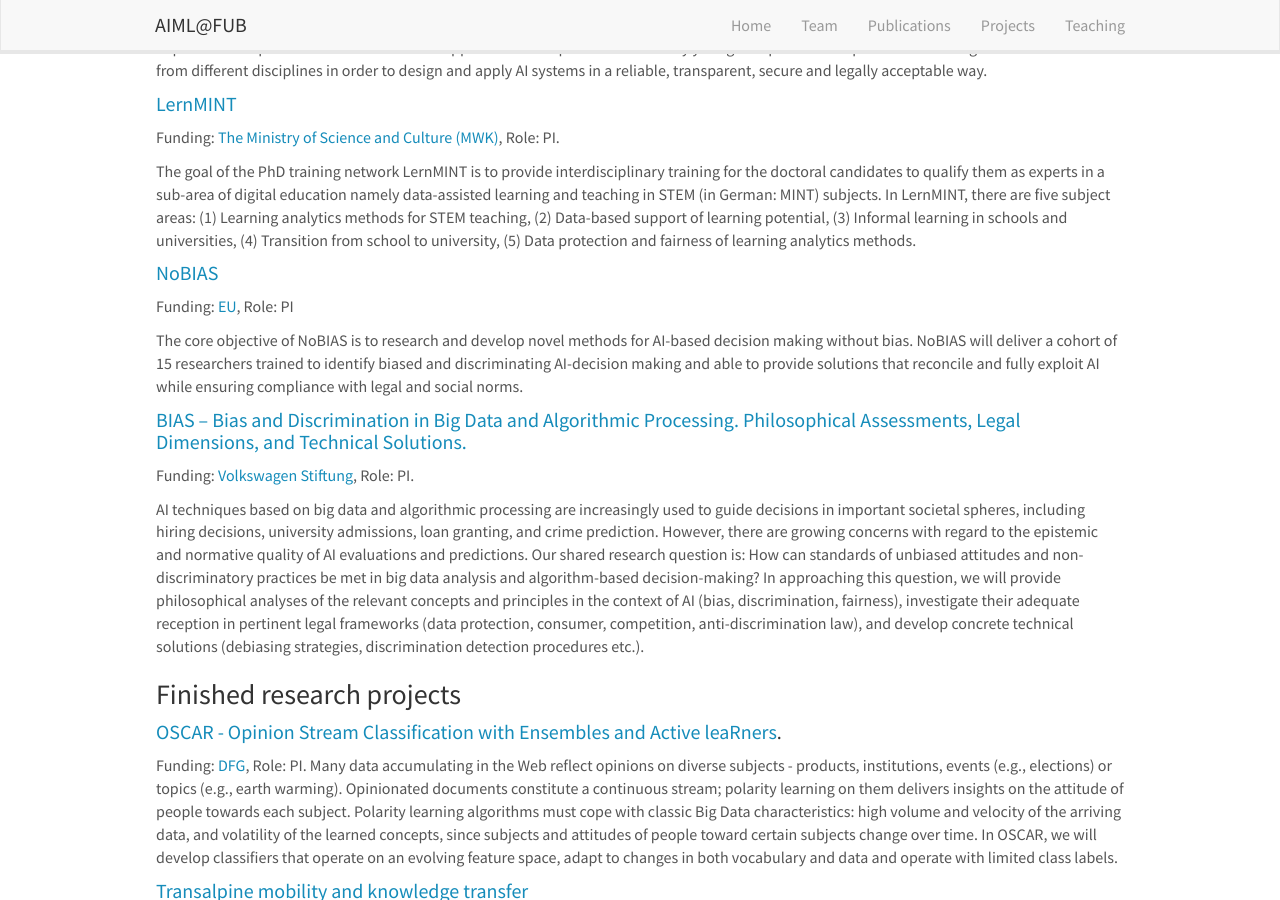
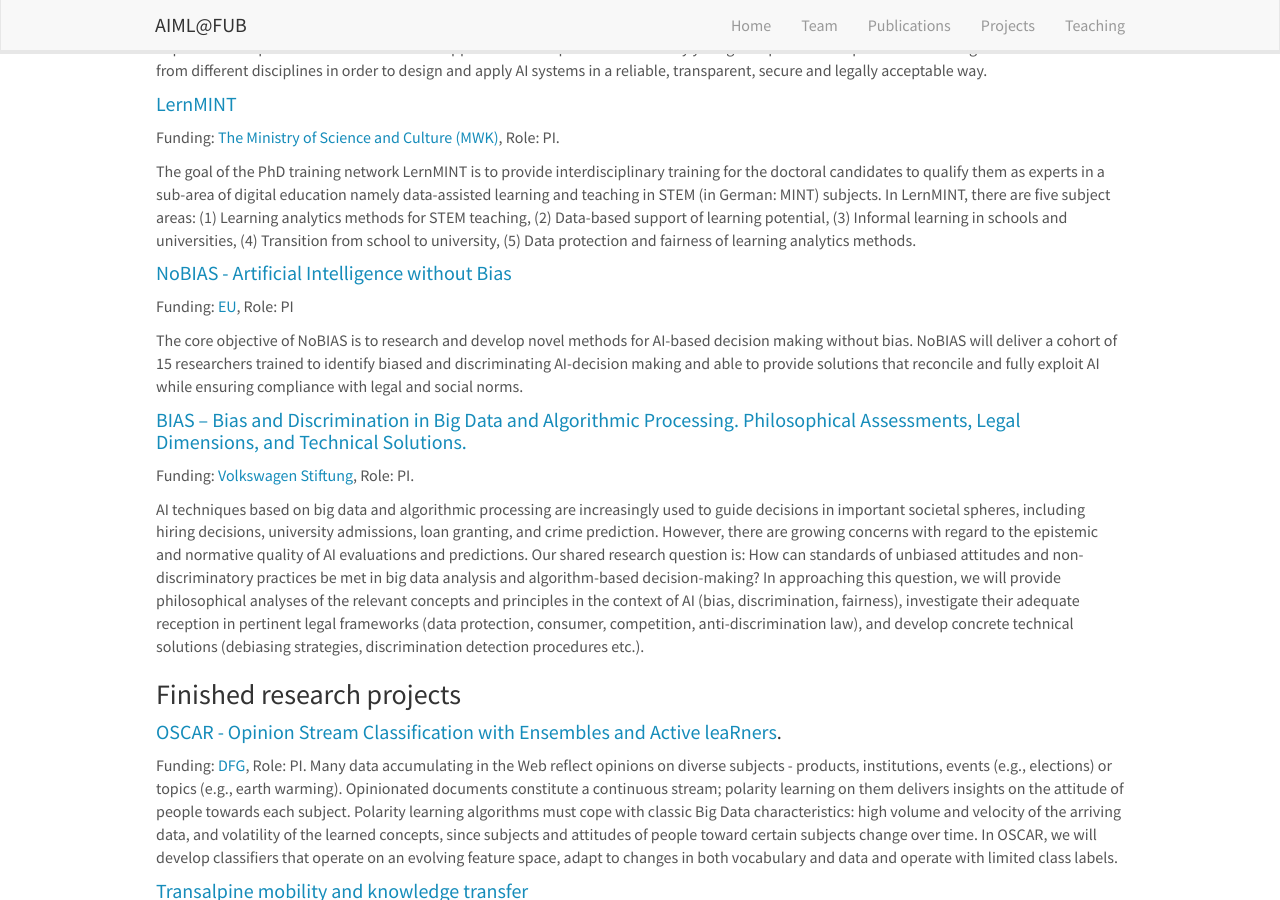
Before and after one commit to AIML-research/AIML-research.github.io, a Jekyll site: the page built from _pages/projects.md, in a window 1280 px wide and 900 px high, scrolled down 682 px. Built offline with Jekyll 4.4.1, drawn with Linux system fonts in a browser that asks for light colours; nearby versions of some CDN libraries.

Commit message:
Update projects.md

```diff
--- a/_pages/projects.md
+++ b/_pages/projects.md
@@ -33,7 +33,7 @@
 
 The goal of the PhD training network LernMINT is to provide interdisciplinary training for the doctoral candidates to qualify them as experts in a sub-area of digital education namely data-assisted learning and teaching in STEM (in German: MINT) subjects. In LernMINT, there are five subject areas: (1) Learning analytics methods for STEM teaching, (2) Data-based support of learning potential, (3) Informal learning in schools and universities, (4) Transition from school to university, (5) Data protection and fairness of learning analytics methods.
 
-#### <a href = "{{ site.url }}{{ site.baseurl }}/projects/nobias">NoBIAS </a>
+#### <a href = "{{ site.url }}{{ site.baseurl }}/projects/nobias">NoBIAS - Artificial Intelligence without Bias</a>
 Funding: <a href="https://cordis.europa.eu/project/id/860630" target="_new">EU</a>, Role: PI
 
 The core objective of NoBIAS is to research and develop novel methods for AI-based decision making without bias. NoBIAS will deliver a cohort of 15 researchers trained to identify biased and discriminating AI-decision making and able to provide solutions that reconcile and fully exploit AI while ensuring compliance with legal and social norms.
```
